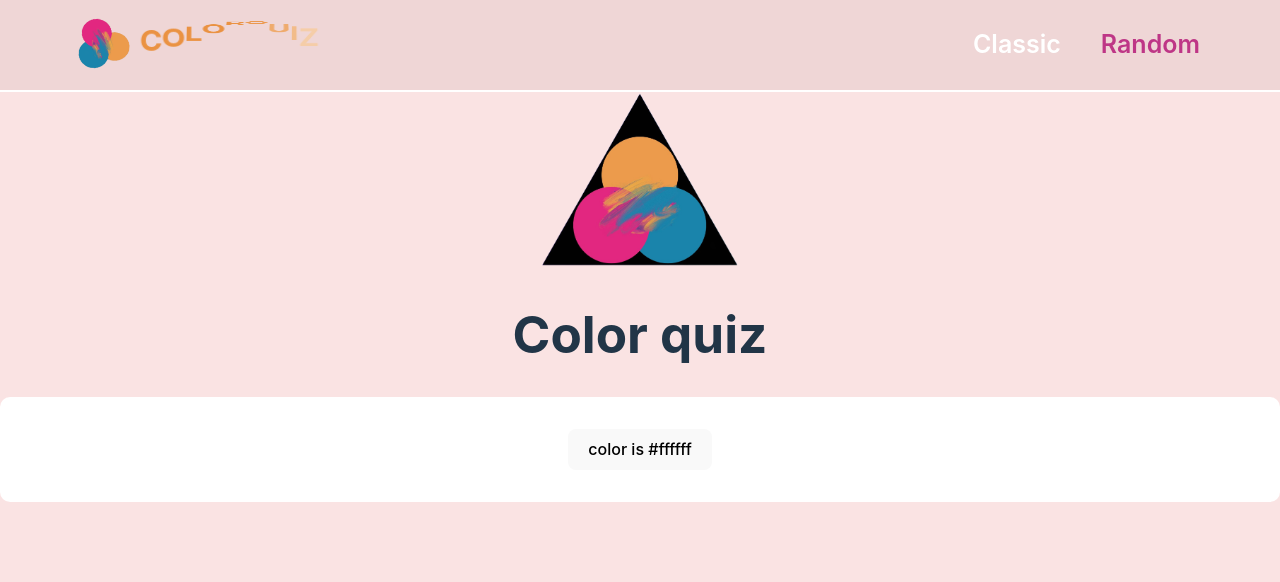
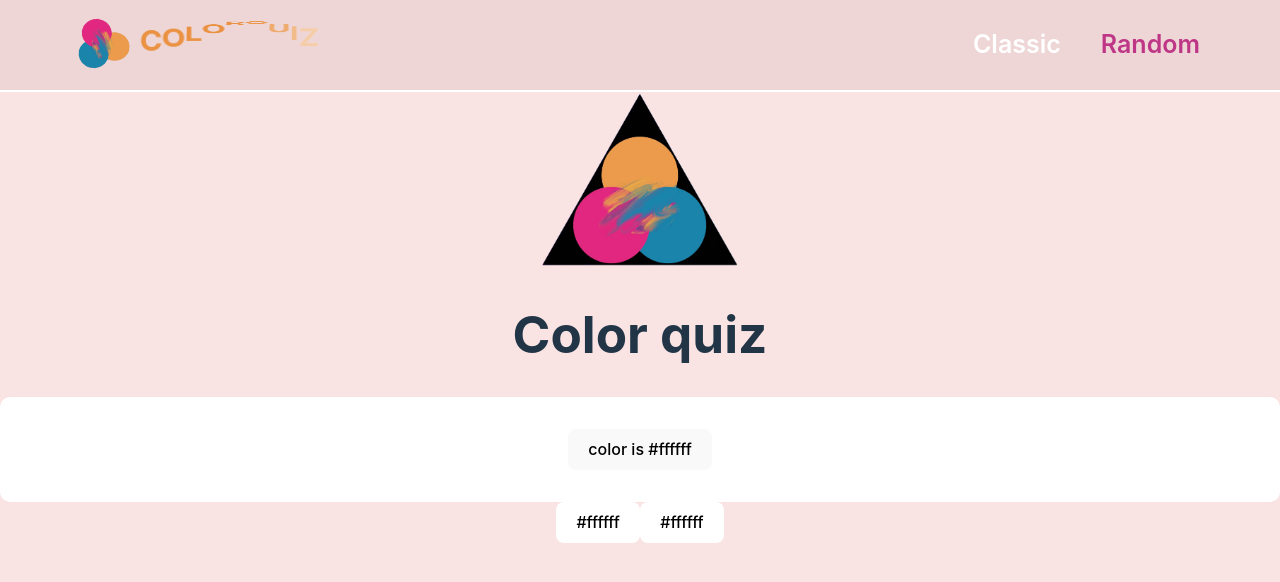
Before and after one commit to Dominika1708/color-quiz, a React (Vite) app: page / in a window 1280 px wide. Shown: the top 582 px of the page. Built offline with nearby package versions, Linux system fonts and the light colour scheme.

Commit message:
Quiz component

```diff
--- a/src/App.jsx
+++ b/src/App.jsx
@@ -1,6 +1,7 @@
 import { useState } from 'react'
 import './App.css'
 import Header from './components/header/Header'
+import Quiz from './components/quiz/Quiz'
 
 function App() {
   const [color, setColor] = useState("#ffffff")
@@ -15,6 +16,7 @@ function App() {
           color is {color}
         </button>
       </div>
+      <Quiz/>
     </>
   )
 }
--- /dev/null
+++ b/src/components/quiz/Quiz.jsx
@@ -0,0 +1,31 @@
+import { useState } from "react";
+
+const Quiz = () => {
+  const [colorOne, setColorOne] = useState("#ffffff");
+  const [colorTwo, setColorTwo] = useState("#ffffff");
+
+  return (
+    <>
+      <div>
+        <button
+          style={{ backgroundColor: colorOne }}
+          onClick={() =>
+            setColorOne("#" + Math.floor(Math.random() * 16777215).toString(16))
+          }
+        >
+          {colorOne}
+        </button>
+        <button
+          style={{ backgroundColor: colorTwo }}
+          onClick={() =>
+            setColorTwo("#" + Math.floor(Math.random() * 16777215).toString(16))
+          }
+        >
+          {colorTwo}
+        </button>
+      </div>
+    </>
+  );
+};
+
+export default Quiz;
```
Also changed, not shown: src/components/header/Header.css (line endings or trailing spaces).
